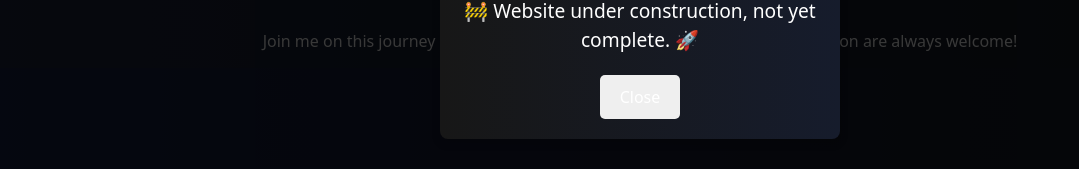
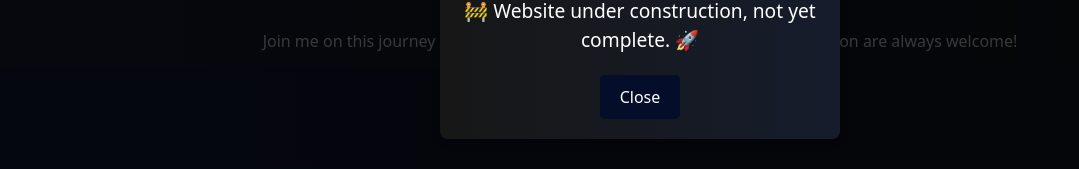
Before and after one commit to devzobayer/dev, a React (Vite) app in the folder dev/: page / in a window 1280 px wide. Shown: the part 342-511 px from the top of the page, without its empty margins (0-1079 px from the left). Built offline with nearby package versions, Linux system fonts and the light colour scheme.

Commit message:
Updated close css color

```diff
--- a/dev/src/pages/Home.css
+++ b/dev/src/pages/Home.css
@@ -120,7 +120,8 @@ box-shadow: 0 4px 8px rgba(1, 6, 24, 0.251), 0 6px 20px rgba(6, 31, 133, 0.2);
 }
 
 .close-popup {
-    background: linear-gradient(to right, #4a0101, git add#6b0000);
+
+    background: #040e2b;
     color: #fff;
     border: none;
     padding: 10px 20px;
```
